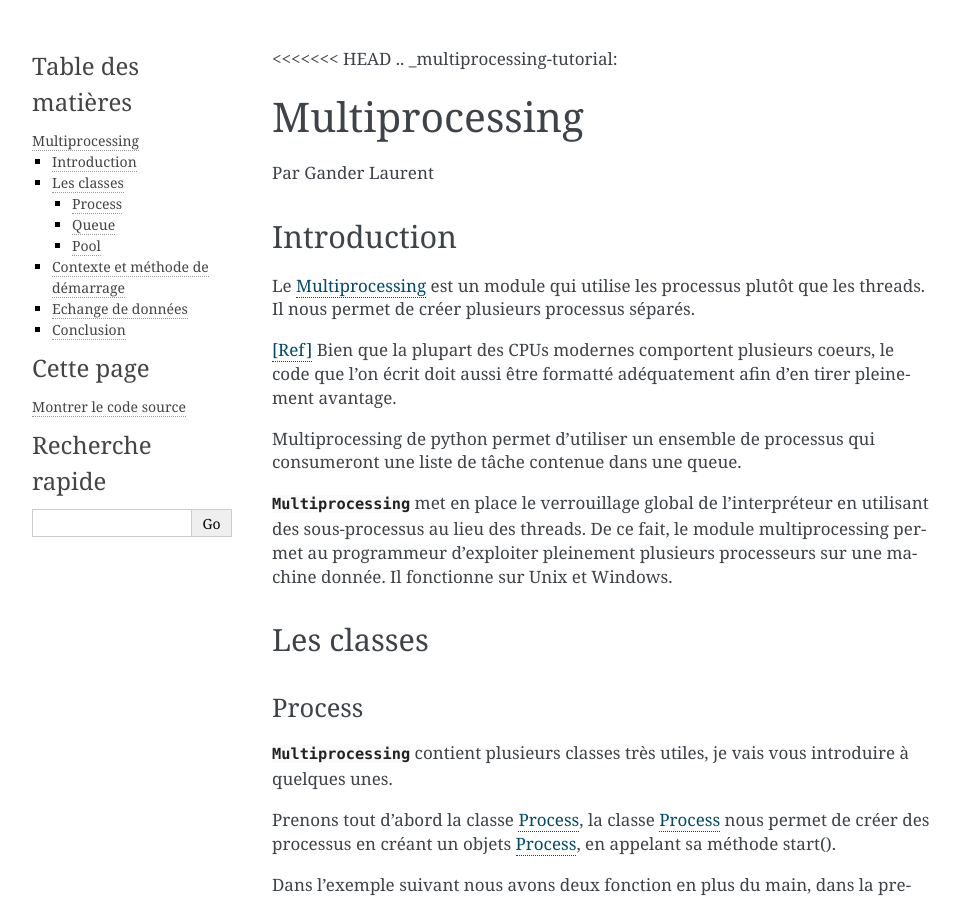
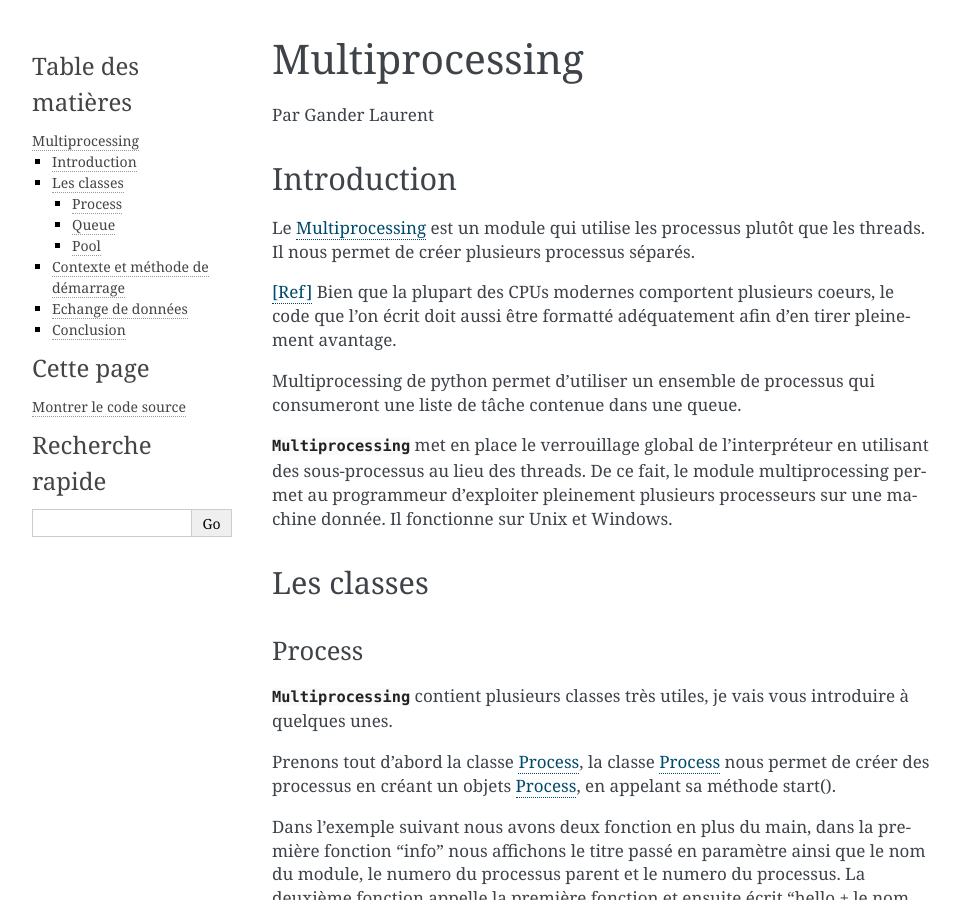
Before and after one commit to HE-Arc/livre-python, a Sphinx documentation site: the page built from source/multiprocessing/index.rst, in a window 1280 px wide and 900 px high. Shown: the whole window, without its empty margins (148-1108 px from the left). Built offline with Sphinx 7.4.7, drawn with Linux system fonts in a browser that asks for light colours.

Commit message:
introduction

```diff
--- a/source/multiprocessing/index.rst
+++ b/source/multiprocessing/index.rst
@@ -1,8 +1,5 @@
-<<<<<<< HEAD
 .. _multiprocessing-tutorial:
 
-=======
->>>>>>> debut multiprocessing
 ===============
 Multiprocessing
 ===============
```
